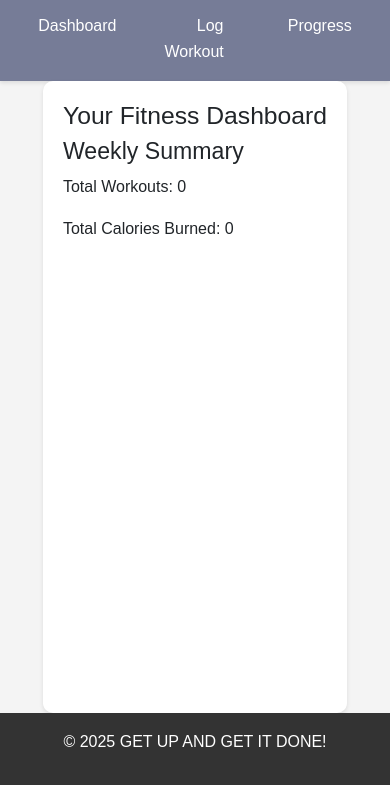
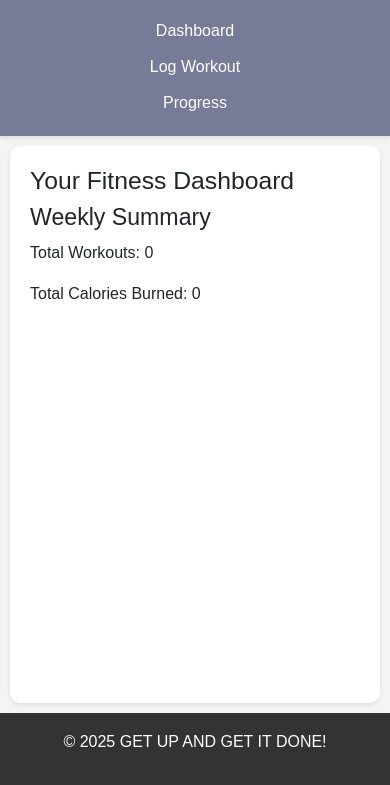
Before and after one commit to Paul-muia/Fitness-Tracker-repo, a plain HTML site: page index.html in a window 390 px wide. Shown: the part 57-842 px from the top of the page. Drawn offline with nearby package versions, Linux system fonts and the light colour scheme.

Commit message:
adding a responsive backup design using styles

```diff
--- a/styles/styles.css
+++ b/styles/styles.css
@@ -90,3 +90,18 @@ footer {
     padding: 1rem;
     margin-top: auto;
 }
+
+/*A backup responsive design */
+@media screen and (max-width: 600px) {
+    nav ul {
+        flex-direction: column;
+        align-items: center;
+    }
+
+    nav ul li {
+        margin: 5px 0;
+    }
+    main {
+        margin: 10px;
+    }
+}
```
